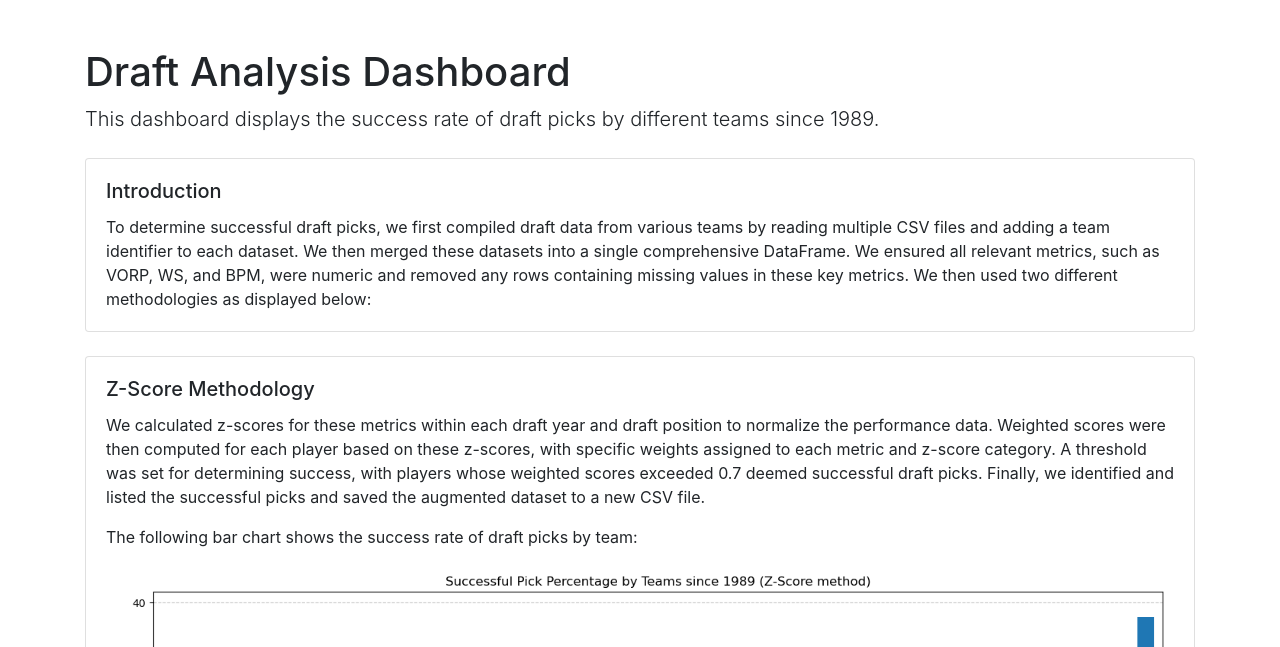
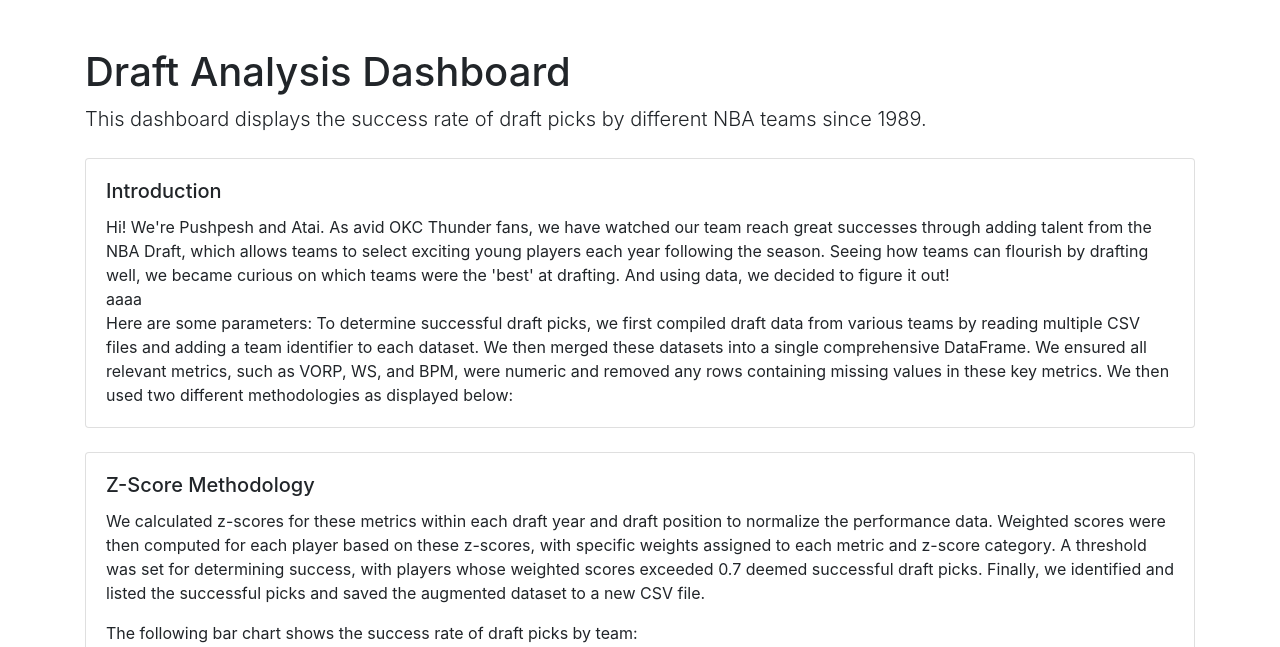
Before and after one commit to pthakur11205/DraftSuccessAnalysis, a Flask app: page / in a window 1280 px wide. Shown: the top 647 px of the page. Run offline with Flask 3, Linux system fonts and the light colour scheme; some libraries are stand-ins or nearby versions.

Commit message:
updating intro

```diff
--- a/templates/index.html
+++ b/templates/index.html
@@ -9,15 +9,27 @@
 <body>
     <div class="container">
         <h1 class="mt-5">Draft Analysis Dashboard</h1>
-        <p class="lead">This dashboard displays the success rate of draft picks by different teams since 1989.</p>
+        <p class="lead">This dashboard displays the success rate of draft picks by different NBA teams since 1989.</p>
 
         <!-- Introduction Textbox -->
         <div class="card mt-4">
             <div class="card-body">
                 <h5 class="card-title">Introduction</h5>
                 <p class="card-text">
-                    To determine successful draft picks, we first compiled draft data from various teams by reading multiple CSV files and adding a team identifier to each dataset.
-                    We then merged these datasets into a single comprehensive DataFrame. We ensured all relevant metrics, such as VORP, WS, and BPM, were numeric and removed any rows
+                    Hi! We're Pushpesh and Atai. As avid OKC Thunder fans, we have watched our team reach great successes through adding talent
+                    from the NBA Draft, which allows teams to select exciting young players each year following the season. Seeing how teams can
+                    flourish by drafting well, we became curious on which teams were the 'best' at drafting. And using data, we decided to figure it out!
+
+                    <br> aaaa </br>
+
+
+                    Here are some parameters:
+                    To determine successful draft picks, we first compiled draft data from various teams by reading multiple CSV files
+                    and adding a team identifier to each dataset.
+
+
+                    We then merged these datasets into a single comprehensive DataFrame. We ensured all relevant metrics,
+                    such as VORP, WS, and BPM, were numeric and removed any rows
                     containing missing values in these key metrics. We then used two different methodologies as displayed below:
                 </p>
             </div>
```
